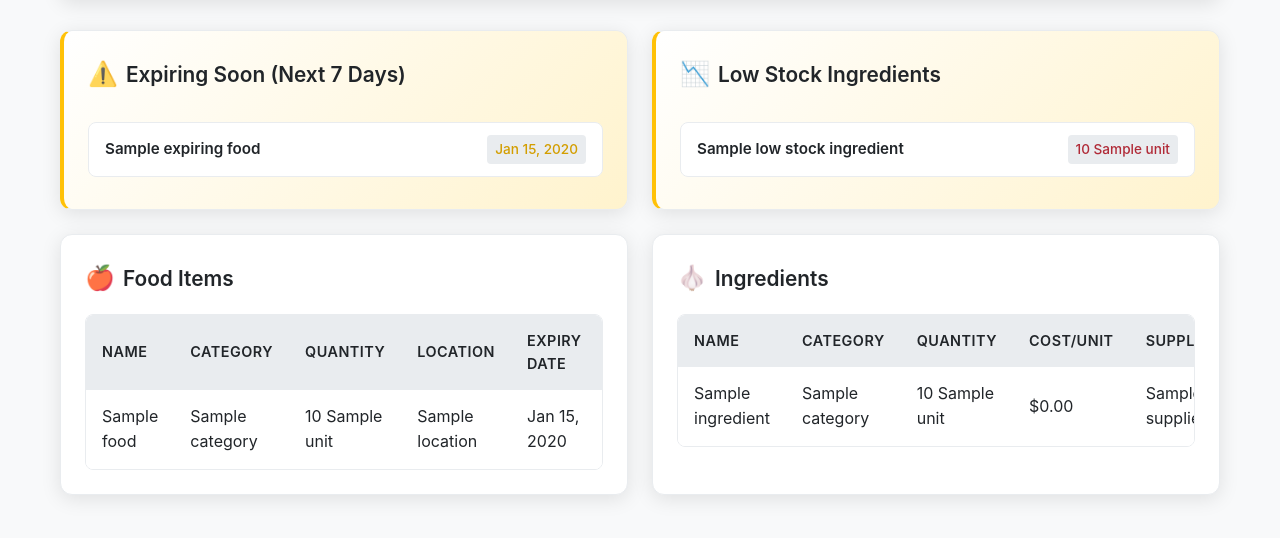
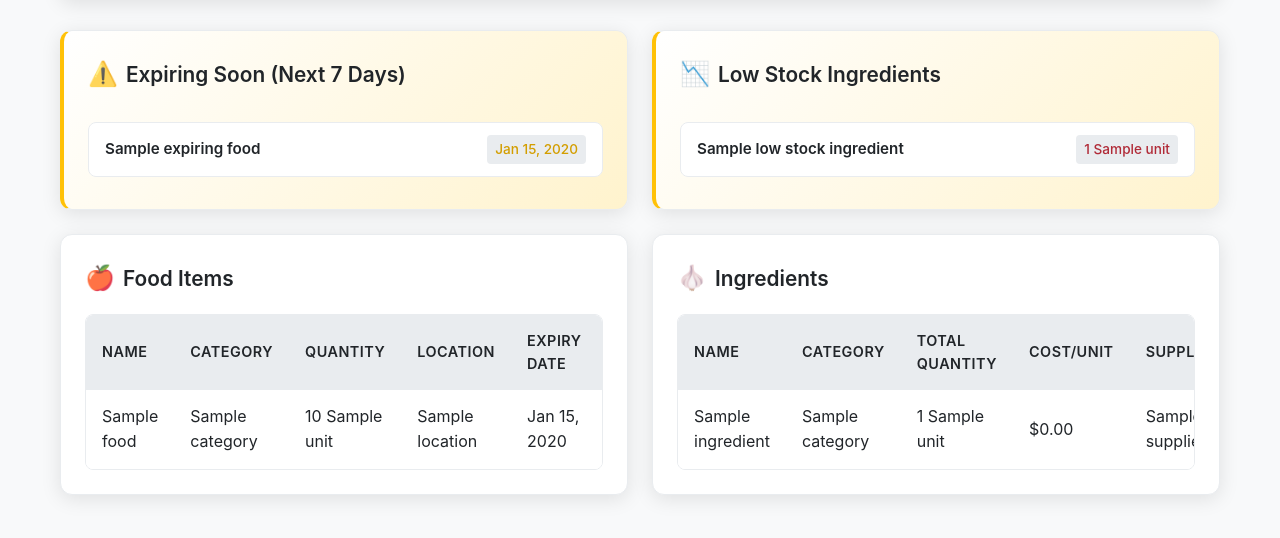
Before and after one commit to jrwoodman/food-inventory-db, a PHP site: template src/views/dashboard.php in a window 1280 px wide. Shown: the part 164-702 px from the top of the page. Run offline with PHP 8.4, Linux system fonts and the light colour scheme; the template is opened without the code that fills it: most values are stand-ins (such as "Sample title", 1, 10 or a date in 2020); data that the repository does not hold is empty.

Commit message:
Fix dashboard to use ingredient_totals view structure and handle null values

```diff
--- a/src/views/dashboard.php
+++ b/src/views/dashboard.php
@@ -86,7 +86,7 @@
                     ?>
                         <div class="low-stock-item">
                             <span class="item-name"><?php echo htmlspecialchars($row['name']); ?></span>
-                            <span class="quantity"><?php echo $row['quantity'] . ' ' . $row['unit']; ?></span>
+                            <span class="quantity"><?php echo ($row['total_quantity'] ?? 0) . ' ' . $row['unit']; ?></span>
                         </div>
                     <?php endwhile; ?>
                     <?php if ($low_stock_count == 0): ?>
@@ -154,10 +154,9 @@
                             <tr>
                                 <th>Name</th>
                                 <th>Category</th>
-                                <th>Quantity</th>
+                                <th>Total Quantity</th>
                                 <th>Cost/Unit</th>
                                 <th>Supplier</th>
-                                <th>Location</th>
                                 <th>Actions</th>
                             </tr>
                         </thead>
@@ -169,11 +168,10 @@
                             ?>
                                 <tr>
                                     <td><?php echo htmlspecialchars($row['name']); ?></td>
-                                    <td><?php echo htmlspecialchars($row['category']); ?></td>
-                                    <td><?php echo $row['quantity'] . ' ' . $row['unit']; ?></td>
-                                    <td><?php echo $row['cost_per_unit'] ? '$' . number_format($row['cost_per_unit'], 2) : 'N/A'; ?></td>
-                                    <td><?php echo htmlspecialchars($row['supplier']); ?></td>
-                                    <td><?php echo htmlspecialchars($row['location']); ?></td>
+                                    <td><?php echo htmlspecialchars($row['category'] ?? ''); ?></td>
+                                    <td><?php echo ($row['total_quantity'] ?? 0) . ' ' . $row['unit']; ?></td>
+                                    <td><?php echo isset($row['cost_per_unit']) && $row['cost_per_unit'] ? '$' . number_format($row['cost_per_unit'], 2) : 'N/A'; ?></td>
+                                    <td><?php echo htmlspecialchars($row['supplier'] ?? ''); ?></td>
                                     <td class="table-actions">
                                         <a href="index.php?action=edit_ingredient&id=<?php echo $row['id']; ?>"
                                            class="btn btn-sm btn-primary"
@@ -190,7 +188,7 @@
                                 </tr>
                             <?php endwhile; ?>
                             <?php if ($ingredient_count == 0): ?>
-                                <tr><td colspan="7" class="no-items">No ingredients found. <a href="index.php?action=add_ingredient">Add your first ingredient!</a></td></tr>
+                                <tr><td colspan="6" class="no-items">No ingredients found. <a href="index.php?action=add_ingredient">Add your first ingredient!</a></td></tr>
                             <?php endif; ?>
                         </tbody>
                     </table>
```
